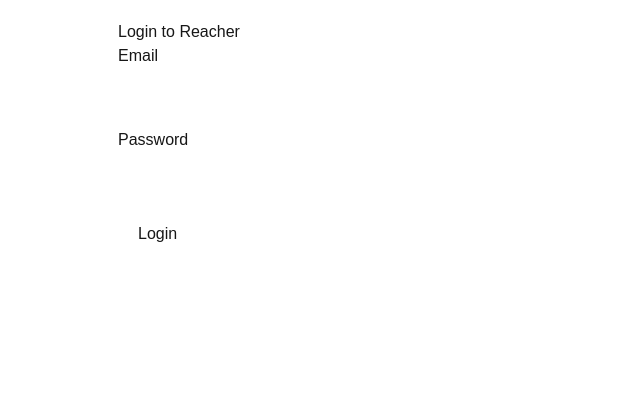
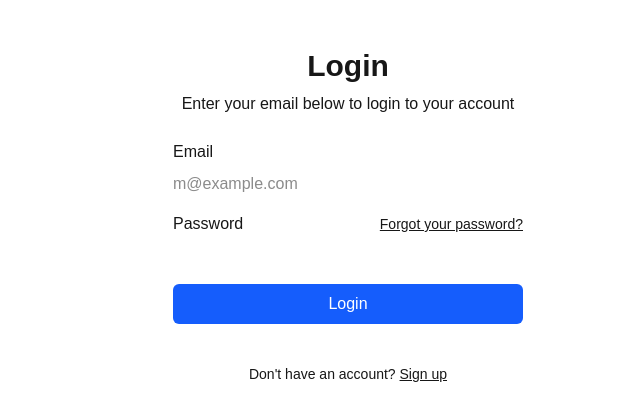
Before and after one commit to ReachinNickChan/reacher-app, a Next.js app in the folder frontend/: page /login in a window 1280 px wide. Shown: the top 420 px of the page, without its empty margins (292-932 px from the left). Built offline with nearby package versions, Linux system fonts and the light colour scheme.

Commit message:
feat: Create functional login page

```diff
--- a/frontend/src/app/login/page.jsx
+++ b/frontend/src/app/login/page.jsx
@@ -1,74 +1,93 @@
-'use client';
+// File: src/app/login/page.jsx
+"use client"; // This is a Client Component, as it uses browser features like state and forms.
 
 import { useState } from 'react';
-import axios from 'axios';
-import { useAuth } from '../../context/AuthContext'; // <-- Import the useAuth hook
+import Link from 'next/link';
+import { loginUser } from '@/lib/api'; // Import our new API function
 
 export default function LoginPage() {
-  const [formData, setFormData] = useState({
-    email: '',
-    password: '',
-  });
-
-  const [message, setMessage] = useState('');
+  const [email, setEmail] = useState('');
+  const [password, setPassword] = useState('');
   const [error, setError] = useState('');
-
-  const { login } = useAuth(); // <-- Get the login function from our context
-
-  const handleChange = (e) => {
-    setFormData({ ...formData, [e.target.name]: e.target.value });
-  };
+  const [loading, setLoading] = useState(false);
 
   const handleSubmit = async (e) => {
     e.preventDefault();
-    setMessage('');
     setError('');
+    setLoading(true);
 
     try {
-      const response = await axios.post('http://localhost:5000/api/users/login', formData);
+      const response = await loginUser({ email, password });
 
-      // --- NEW LOGIC ---
-      // On success, call the login function from our context with the user data and token
-      login(response.data, response.data.token);
+      // On success, the API returns an access_token
+      if (response.data.access_token) {
+        // Store the token in the browser's local storage
+        localStorage.setItem('access_token', response.data.access_token);
 
-      setMessage(`Login successful! Welcome, ${response.data.fullName}.`);
-
+        // Redirect to the homepage after successful login
+        window.location.href = '/';
+      }
     } catch (err) {
-      const errorMessage = err.response?.data?.message || 'Login failed. Please try again.';
-      setError(errorMessage);
+      // Handle login errors from the API
+      setError(err.response?.data?.msg || 'An unknown error occurred.');
+    } finally {
+      setLoading(false);
     }
   };
 
   return (
-    <div style={{ maxWidth: '500px', margin: 'auto', padding: '20px', fontFamily: 'sans-serif' }}>
-      <h1>Login to Reacher</h1>
+    <div className="flex items-center justify-center py-12">
+      <div className="mx-auto grid w-[350px] gap-6">
+        <div className="grid gap-2 text-center">
+          <h1 className="text-3xl font-bold">Login</h1>
+          <p className="text-balance text-muted-foreground">
+            Enter your email below to login to your account
+          </p>
+        </div>
         <form onSubmit={handleSubmit}>
-        <div style={{ marginBottom: '15px' }}>
-          <label style={{ display: 'block', marginBottom: '5px' }}>Email</label>
+          <div className="grid gap-4">
+            <div className="grid gap-2">
+              <label htmlFor="email">Email</label>
               <input
+                id="email"
                 type="email"
-            name="email"
-            value={formData.email}
-            onChange={handleChange}
+                placeholder="m@example.com"
                 required
-            style={{ width: '100%', padding: '8px', boxSizing: 'border-box' }}
+                value={email}
+                onChange={(e) => setEmail(e.target.value)}
               />
             </div>
-        <div style={{ marginBottom: '15px' }}>
-          <label style={{ display: 'block', marginBottom: '5px' }}>Password</label>
+            <div className="grid gap-2">
+              <div className="flex items-center">
+                <label htmlFor="password">Password</label>
+                <Link
+                  href="/forgot-password"
+                  className="ml-auto inline-block text-sm underline"
+                >
+                  Forgot your password?
+                </Link>
+              </div>
               <input
+                id="password"
                 type="password"
-            name="password"
-            value={formData.password}
-            onChange={handleChange}
                 required
-            style={{ width: '100%', padding: '8px', boxSizing: 'border-box' }}
+                value={password}
+                onChange={(e) => setPassword(e.target.value)}
               />
             </div>
-        <button type="submit" style={{ padding: '10px 20px', cursor: 'pointer' }}>Login</button>
+            {error && <p className="text-red-500 text-sm">{error}</p>}
+            <button type="submit" className="w-full bg-blue-600 text-white py-2 rounded-md hover:bg-blue-700 disabled:bg-gray-400" disabled={loading}>
+              {loading ? 'Logging in...' : 'Login'}
+            </button>
+          </div>
         </form>
-      {message && <p style={{ color: 'green', marginTop: '15px' }}>{message}</p>}
-      {error && <p style={{ color: 'red', marginTop: '15px' }}>{error}</p>}
+        <div className="mt-4 text-center text-sm">
+          Don&apos;t have an account?{" "}
+          <Link href="/signup" className="underline">
+            Sign up
+          </Link>
+        </div>
+      </div>
     </div>
   );
 }
```
Lines whose indentation alone changed are shown as unchanged.
